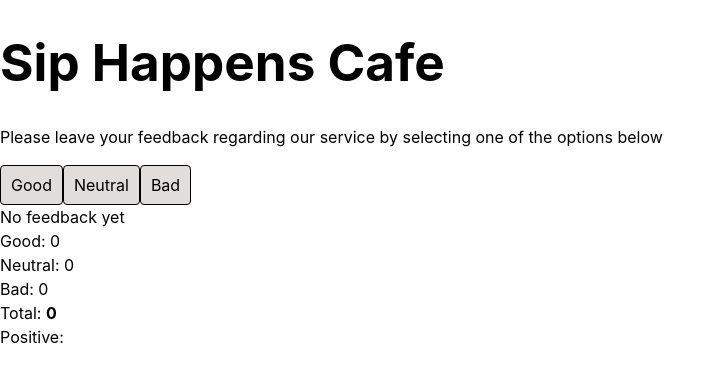
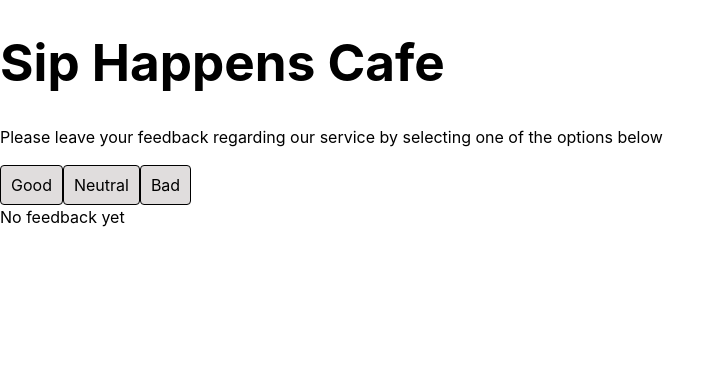
Before and after one commit to OlgaIK2023/goit-react-hw-02, a React (Vite) app: page / in a window 1280 px wide. Shown: the top 382 px of the page, without its empty margins (0-725 px from the left). Built offline with nearby package versions, Linux system fonts and the light colour scheme.

Commit message:
Update App.jsx

```diff
--- a/src/App.jsx
+++ b/src/App.jsx
@@ -22,7 +22,11 @@ function App() {
 
   const handleLogOptions = (optionName) => {
     setOptions({ ...options, [optionName]: options[optionName] + 1 });
+    setIsVisibleFeedback(true);
   };
+
+
+
 
   // const onToggleFeedbackVisibility = () => {
   //  setIsVisibleFeedback(!isVisibleFeedback);
@@ -55,17 +59,18 @@ function App() {
         onToggleFeedbackVisibility={onToggleFeedbackVisibility}
       />
       <Notification />
-      <Feedback options={options} total={optionsTotal} />
+      {isVisibleFeedback && <Feedback options={options} total={optionsTotal} />}
+
+      {/* <Feedback options={options} total={optionsTotal} /> */}
 
       {/* <button onClick={onToggleFeedbackVisibility}>
         {isVisibleFeedback ? "Hide" : "Show"} mini-bar
       </button> */}
 
-      {isVisibleFeedback && (
-        <>
-          <Feedback options={options} total={optionsTotal} />
-        </>
-      )}
+
+
+
+
     </div>
   );
 }
```
